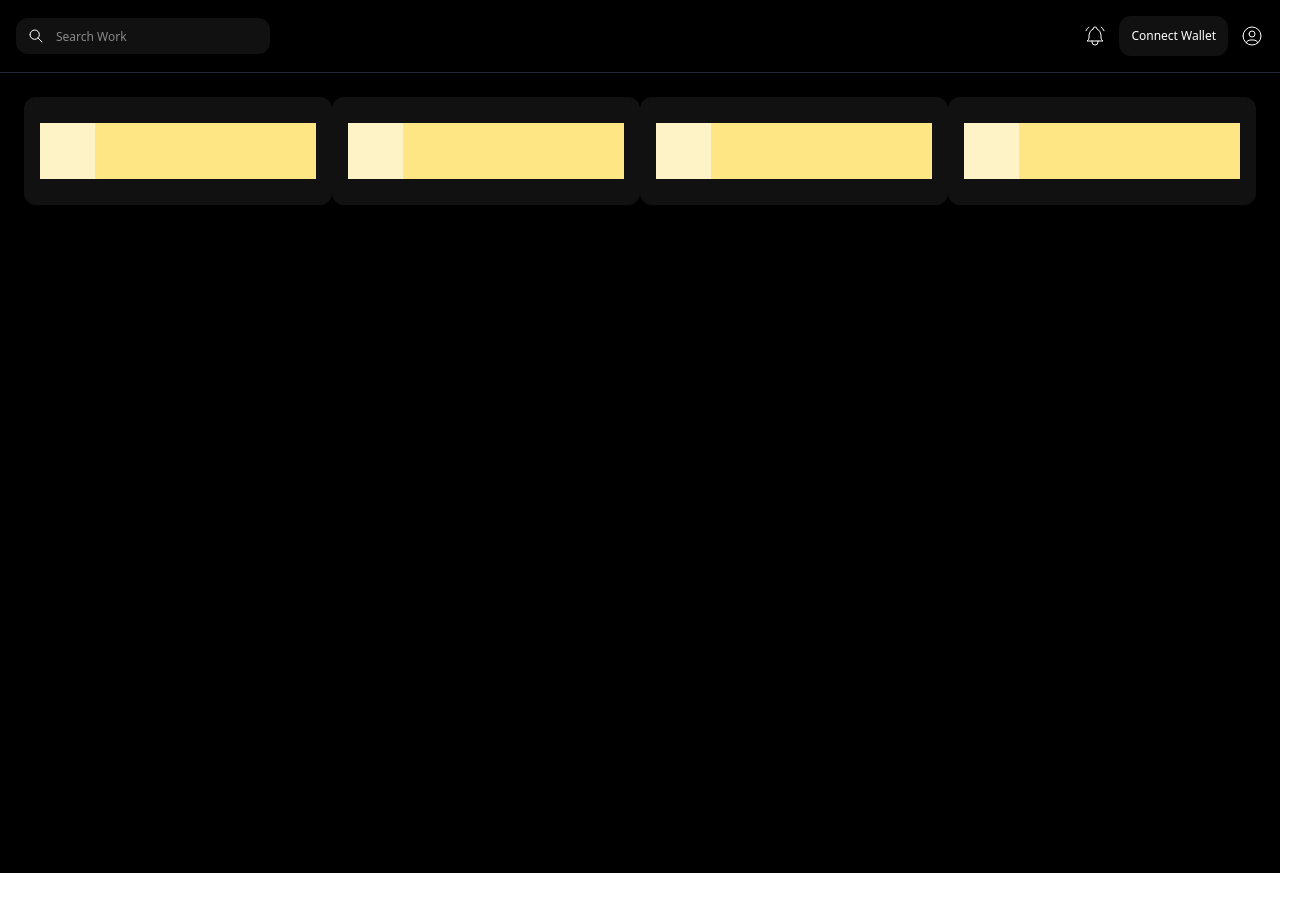
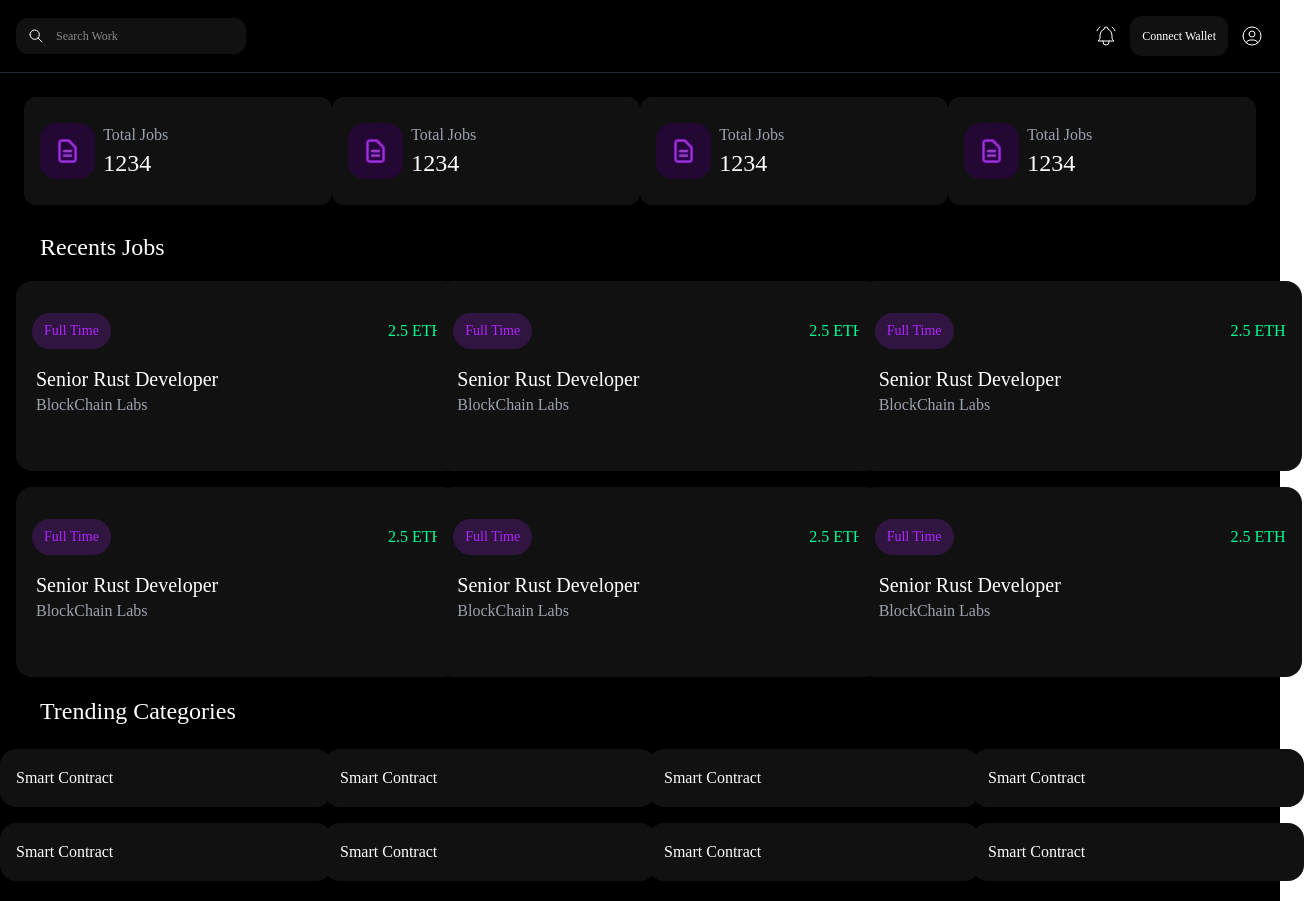
Before and after one commit to rachitdhaka/Drop-Service---Orbit-Us, a React (Vite) app: page /dashboard in a window 1280 px wide. Shown: the whole page, 1304 px wide, since content can reach past the window. Before the commit the page ends 873 px from the top, so only its background shows below. Built offline with nearby package versions, Linux system fonts and the light colour scheme.

Commit message:
Dashboard

```diff
--- a/src/components/Boxes.jsx
+++ b/src/components/Boxes.jsx
@@ -1,17 +1,20 @@
 import React from 'react'
-
+import logo from '../assets/images/logo.jpg'
 const Boxes = () => {
   return (
-    <div className='h-[108px] w-[326px] bg-[#111111] rounded-[12px] flex justify-center items-center'>
-        <div className='h-[56px] w-[276px] bg-white flex '>
+    <div className='h-[108px] w-[326px] bg-[#111111] rounded-[12px] flex justify-center items-center hover:scale-105 duration-300 hover:shadow-[0_4px_8px_rgba(173,216,230,0.25)]'>
+
+
+        <div className='h-[56px] w-[276px] flex '>
             {/* left side Image */}
-            <div className='w-[20%] h-full bg-amber-100'>
-
+            <div className='w-[20%] h-full '>
+               <img src={logo} alt="" className='h-full rounded-2xl'/>
             </div>
 
             {/* rightside text div */}
-            <div className='w-[80%] h-full bg-amber-200'>
-
+            <div className='w-[80%] h-full bg-[#111111] pl-2 flex flex-col  '>
+                <p className='text-md text-[#9CA3AF] font-Geist font-light'>Total Jobs</p>
+                <h1 className='text-white text-2xl font-Geist font-light'>1234</h1>
             </div>
         </div>
     </div>
--- /dev/null
+++ b/src/components/Categories.jsx
@@ -0,0 +1,13 @@
+import React from 'react'
+
+const Categories = () => {
+  return (
+    <div className='w-[332px] h-[58px] bg-[#111111] rounded-2xl flex justify-start  items-center pl-4'>
+        <p className='text-white '>
+        Smart Contract
+        </p>
+    </div>
+  )
+}
+
+export default Categories
--- a/src/components/Dashboard.jsx
+++ b/src/components/Dashboard.jsx
@@ -1,19 +1,57 @@
-import React from 'react'
-import Boxes from './Boxes'
+import React from "react";
+import Boxes from "./Boxes";
+import Jobdiv from "./Jobdiv";
+import Categories from "./Categories";
 
 const Dashboard = () => {
   return (
-    <div className='h-screen bg-black '>
+    <div className="h-full bg-black ">
 
-      <div className='w-full flex justify-evenly p-6'>
-        <Boxes/>
-        <Boxes/>
-        <Boxes/>
-        <Boxes/>
+
+      {/* Header  */}
+      <div className="w-full flex justify-evenly p-6">
+        <Boxes />
+        <Boxes />
+        <Boxes />
+        <Boxes />
+      </div>
+
+
+      {/* Jobs part */}
+      <p className="text-white  ml-10 text-[24px]">Recents Jobs </p>
+
+
+      <div className="w-full flex justify-center p-4 ">
+          <div className="grid grid-cols-3 gap-4">
+         <Jobdiv />
+          <Jobdiv />
+          <Jobdiv />
+          <Jobdiv />
+          <Jobdiv />
+          <Jobdiv />
+      </div>
+      </div>
+
+
+      {/* Cateroiry part */}
+      <p className="text-white  ml-10 text-[24px]">Trending Categories </p>
+
+
+      <div className="w-full flex justify-center items-center py-5">
+        <div className="grid grid-cols-4 gap-4">
+          <Categories/>
+          <Categories/>
+          <Categories/>
+          <Categories/>
+          <Categories/>
+          <Categories/>
+          <Categories/>
+          <Categories/>
+        </div>
       </div>
 
     </div>
-  )
-}
+  );
+};
 
-export default Dashboard
+export default Dashboard;
--- /dev/null
+++ b/src/components/Jobdiv.jsx
@@ -0,0 +1,39 @@
+import React from 'react'
+
+const Jobdiv = () => {
+  return (
+    <div className='h-[190px] w-[443px] bg-[#111111] rounded-2xl py-6'>
+
+
+        {/* top line , full time and price  */}
+      <div className='w-full px-4 py-2 flex justify-between'>
+        <div>
+          <p className='bg-[#B026FF]/20 inline-block text-[#B026FF] text-sm px-3 py-2 rounded-full'>
+            Full Time
+          </p>
+        </div>
+
+        <div className='flex justify-center items-center'>
+            <p className='text-[#00FF94]'>
+                2.5 ETH
+            </p>
+        </div>
+      </div>
+
+
+
+
+      {/* title  */}
+      <div className='text-white text-xl pl-5 pt-2'>
+        Senior Rust Developer
+      </div>
+
+      {/* company  */}
+      <div className='text-[#9CA3AF] pl-5'>
+        BlockChain Labs
+      </div>
+    </div>
+  )
+}
+
+export default Jobdiv
--- a/src/index.css
+++ b/src/index.css
@@ -1,10 +1,10 @@
 @import "tailwindcss";
-/* @config {
-  theme {
-    extend {
-      colors {
-        backG: #0A0A0A;
-      }
-    }
-  }
-} */
+@import url('https://fonts.googleapis.com/css2?family=Geist:wght@100..900&family=Space+Grotesk:wght@300..700&display=swap');
+
+body {
+  @apply font-space-grotesk;
+}
+@theme{
+  --font-space-grotesk:'Space Grotesk','sans-serif'
+
+}
```
Also changed, not shown: src/assets/images/FRAME.png (added), src/assets/images/logo.jpg (added).
